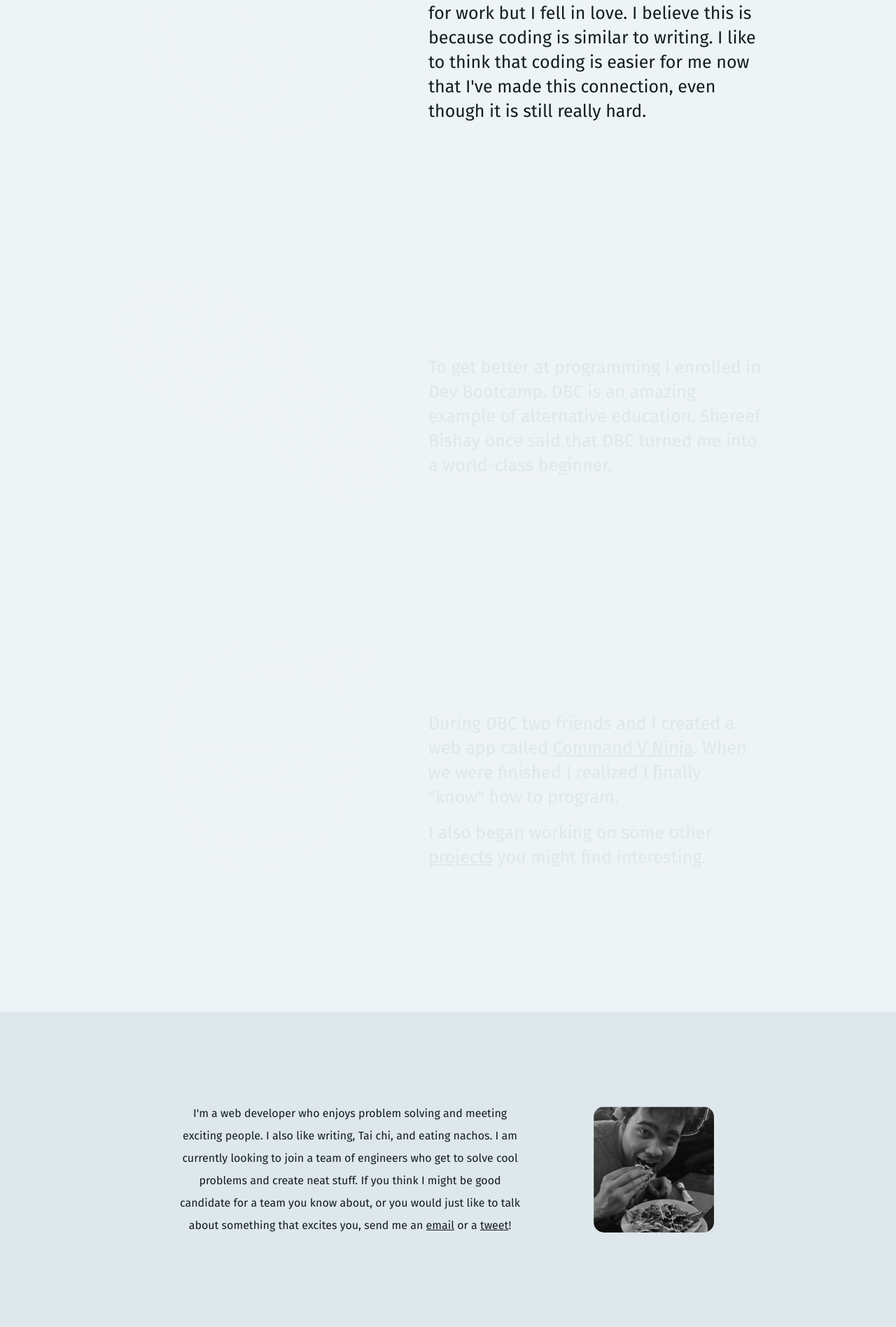
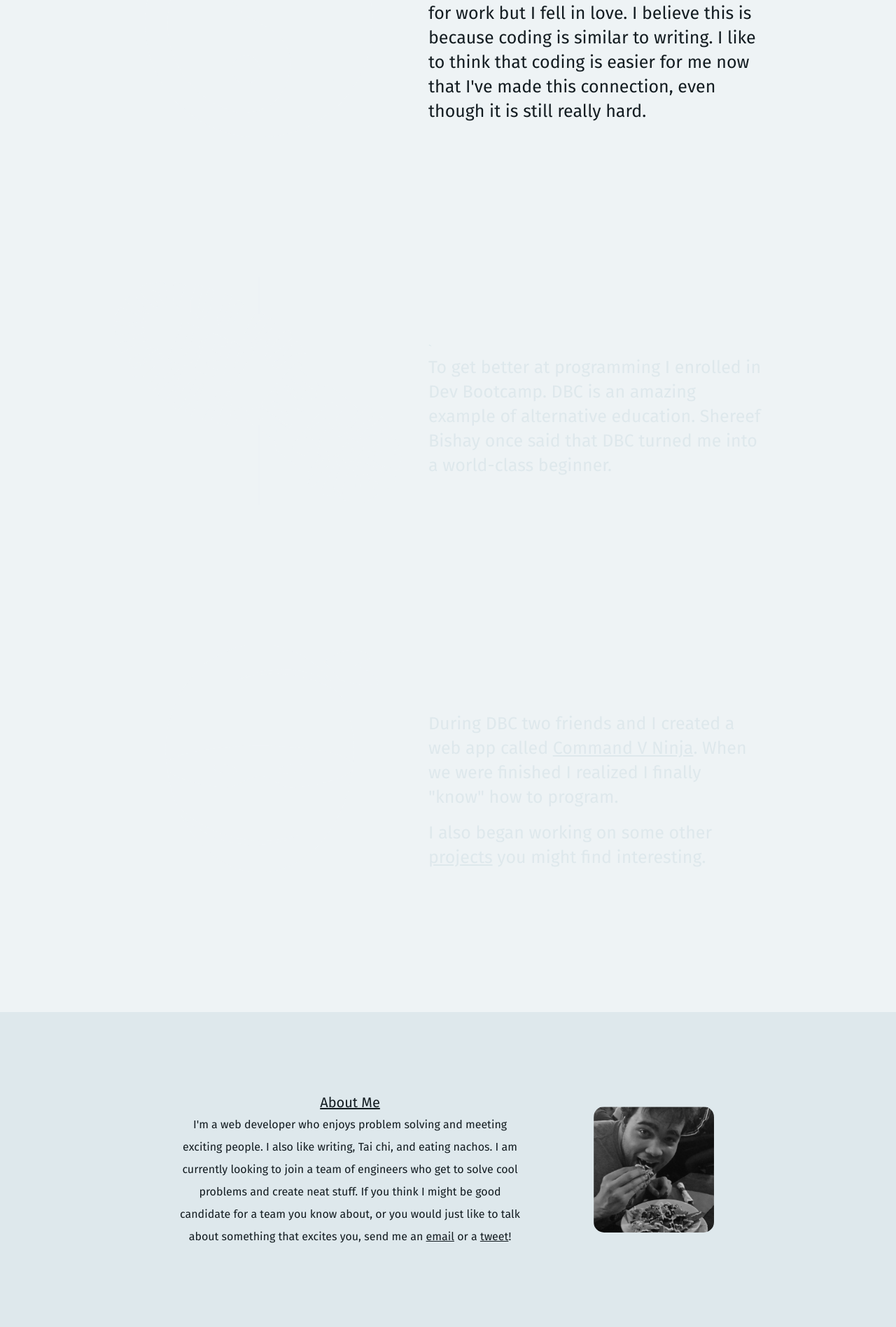
Before and after one commit to realalexhomer/old-portfolio, a Jekyll site: the page built from index.html, in a window 1280 px wide. Shown: the part 1840-3736 px from the top of the page at 70% size. Built offline with Jekyll 4.4.1, drawn with Linux system fonts in a browser that asks for light colours.

Commit message:
add/finish about

```diff
--- a/_includes/footer.html
+++ b/_includes/footer.html
@@ -1,8 +1,10 @@
 <footer>
   <div class="footer-container">
     <img src="img/alex-nacho-bw.png">
+<!--     <h3>About Me</h3> -->
     <p>
-      I'm a web developer who enjoys problem solving and meeting exciting people. I also like writing, Tai chi, and eating nachos. I am currently looking to join a team of engineers who get to solve cool problems and create neat stuff. If you think I might be good candidate for a team you know about, or you would just like to talk about something that excites you, send me an <a href="mailto:realalexhomer@gmail.com">email</a> or a <a href="https://twitter.com/alex__homer">tweet</a>!
+    <span id="about-heading">About Me</span>
+    I'm a web developer who enjoys problem solving and meeting exciting people. I also like writing, Tai chi, and eating nachos. I am currently looking to join a team of engineers who get to solve cool problems and create neat stuff. If you think I might be good candidate for a team you know about, or you would just like to talk about something that excites you, send me an <a href="mailto:realalexhomer@gmail.com">email</a> or a <a href="https://twitter.com/alex__homer">tweet</a>!
     </p>
   </div>
 </footer>
--- a/css/footer.css
+++ b/css/footer.css
@@ -20,6 +20,11 @@ footer {
       float: left;
       max-width: 500px;
       line-height: 200%; }
+    footer .footer-container #about-heading {
+      display: block;
+      font-size: 20px;
+      font-size: 1.25rem;
+      text-decoration: underline; }
     footer .footer-container a {
       color: inherit; }
     footer .footer-container img {
--- a/scss/footer.scss
+++ b/scss/footer.scss
@@ -27,6 +27,12 @@ footer {
       line-height: 200%;
     }
 
+    #about-heading {
+      display: block;
+      @include font-size(20px);
+      text-decoration: underline;
+    }
+
     a {
       color: inherit;
     }
```
Also changed, not shown: 3 other files.
